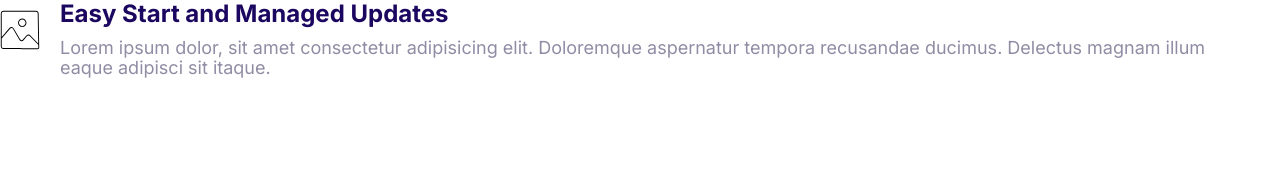
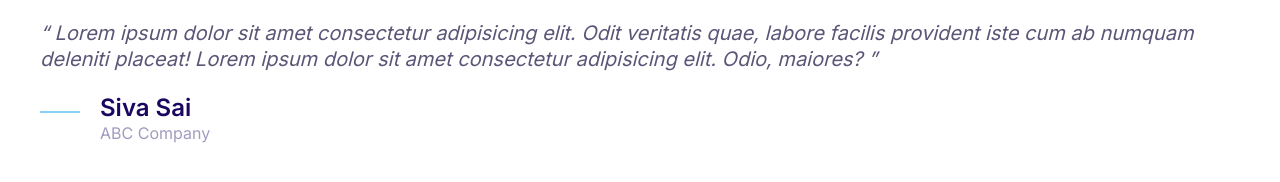
Before and after one commit to Inellore-Siva-Sai/ProjectMosh, a plain HTML site: page index.html in a window 1280 px wide. Drawn offline with Linux system fonts and the light colour scheme.

Commit message:
Define the quotes.

```diff
--- a/CSS/styles.css
+++ b/CSS/styles.css
@@ -4,6 +4,7 @@
     --color-accent:#ff3400;
     --color-headings:#1b0760;
     --color-body:#918ca4;
+    --color-body-darker:#5c5577;
     --color-border:#ccc;
     --border-radius: 30px;
 }
@@ -372,3 +373,53 @@ a {
 .media__image {
     margin-top: 1rem;
 }
+
+/* Quotes */
+
+.quote {
+    font-size: 3rem;
+    font-style: italic;
+    color: var(--color-body-darker);
+    line-height: 1.3;
+}
+
+.quote__text::before {
+    content: open-quote;
+}
+
+.quote__text::after {
+    content: close-quote;
+}
+
+.quote__author {
+    font-size: 3rem;
+    font-style: normal;
+    font-weight: 600;
+    margin-bottom: 0;
+}
+
+.quote__organization {
+  color: var(--color-headings);
+  opacity: 0.4;
+  font-size: 2rem;
+  font-style: normal;
+}
+
+.quote__line {
+    position: relative;
+    bottom: 10px;
+}
+
+@media screen and (min-width:1024px) {
+    .quote {
+        font-size: 2rem;
+    }
+
+    .quote__author {
+        font-size: 2.4rem;
+    }
+
+    .quote__organization {
+        font-size: 1.6rem;
+    }
+}
--- a/index.html
+++ b/index.html
@@ -15,20 +15,25 @@
     <link rel="stylesheet" href="/CSS/styles.css" />
   </head>
   <body>
+    <blockquote class="quote">
+      <p class="quote__text">
+        Lorem ipsum dolor sit amet consectetur adipisicing elit. Odit veritatis
+        quae, labore facilis provident iste cum ab numquam deleniti placeat!
+        Lorem ipsum dolor sit amet consectetur adipisicing elit. Odio, maiores?
+      </p>
+      <footer>
         <div class="media">
           <div class="media__image">
-        <svg class="icon icon--primary">
-          <use xlink:href="images/sprite.svg#snap"></use>
+            <svg class="icon icon--primary quote__line">
+              <use xlink:href="images/sprite.svg#line"></use>
             </svg>
           </div>
           <div class="media__body">
-        <h3 class="media__title">Easy Start and Managed Updates</h3>
-        <p>
-          Lorem ipsum dolor, sit amet consectetur adipisicing elit. Doloremque
-          aspernatur tempora recusandae ducimus. Delectus magnam illum eaque
-          adipisci sit itaque.
-        </p>
+            <h3 class="media__title quote__author">Siva Sai</h3>
+            <p class="quote__organization">ABC Company</p>
           </div>
         </div>
+      </footer>
+    </blockquote>
   </body>
 </html>
```
Also changed, not shown: components/quotes.html (added, +20 -0 lines). Lines whose indentation alone changed are shown as unchanged.
